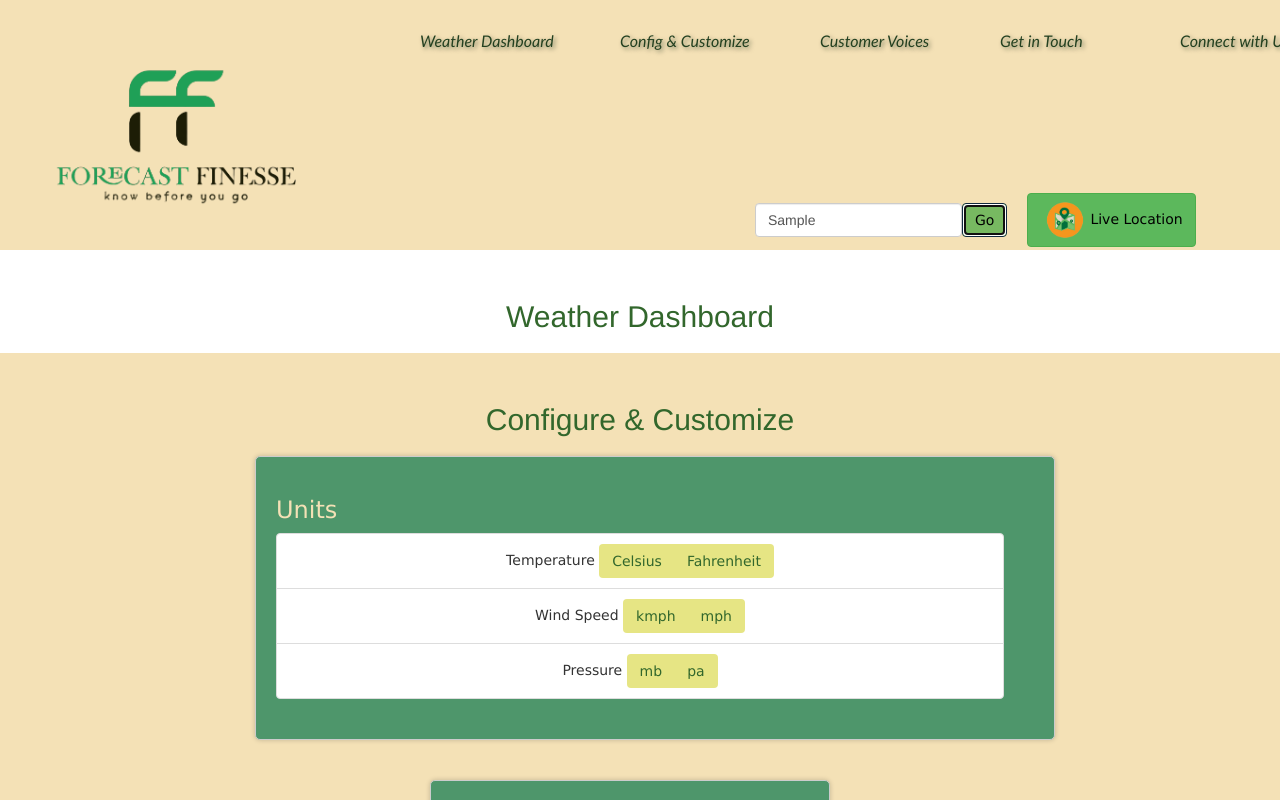
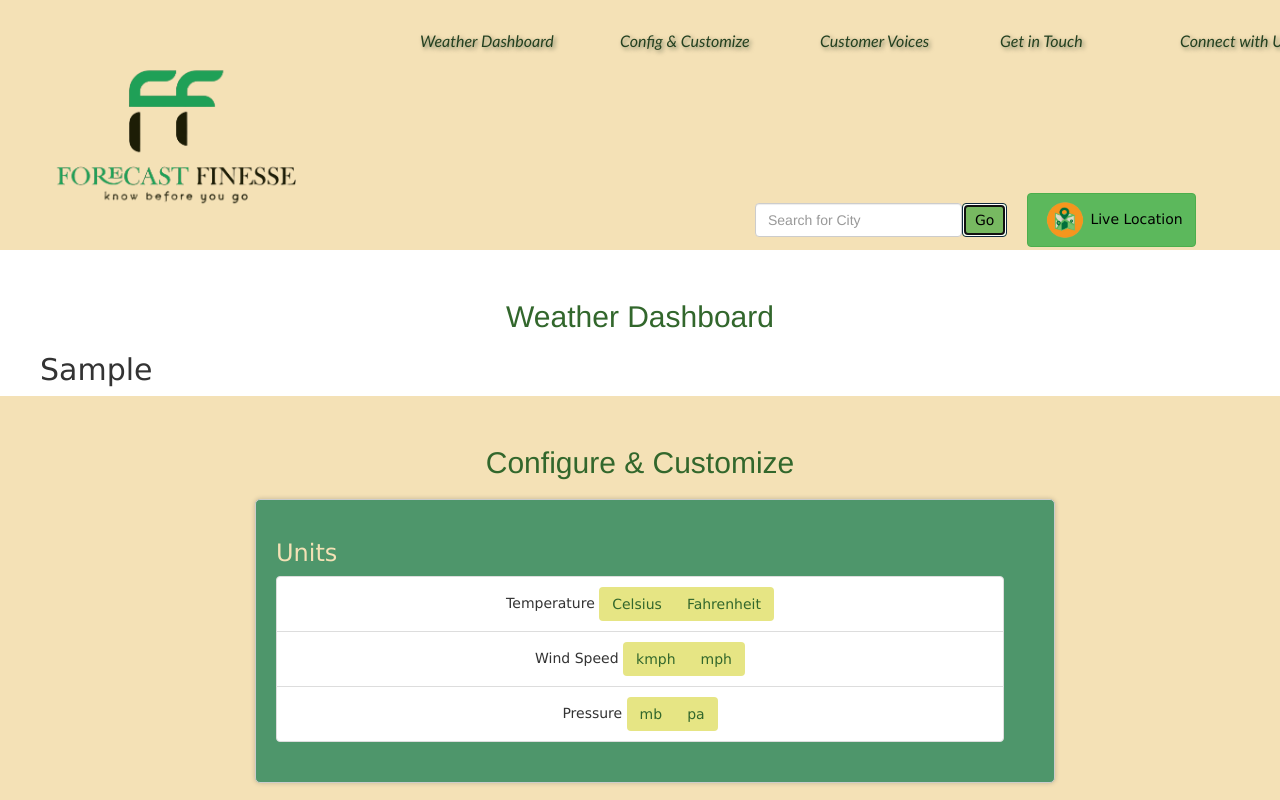
Before and after one commit to Devpuns/weather-app-, a plain HTML site: page index.html in a window 1280 px wide. Both pictures are taken after typing "Sample" into the empty fields and a click on the button "Go". Shown: the top 800 px of the page. Drawn offline with nearby package versions, Linux system fonts and the light colour scheme.

Commit message:
Sixth Commit

```diff
--- a/index.html
+++ b/index.html
@@ -43,12 +43,10 @@
 <!-- Search weather -->
       <div class="search-placeholder">
         <input type="text" class="form-control" placeholder="Search for City">
-          <button class="btn btn-primary" id="goToWeather">Go</button>
+          <button onclick="goBtnOnClicked()" class="btn btn-primary" id="goToWeather">Go</button>
           <button type="button" class="btn btn-success" id="searchLiveWeather">
             <img src="assets/location.png" alt="Icon" width="50px" height="40px">Live Location
           </button>
-          <!-- <button class="btn-login" >Login</button>
-          <button class="btn-sign-up" >Sign-up</button> -->
           <button type="dark" class="btn btn-dark-light" id="darkLight">
             <svg xmlns="http://www.w3.org/2000/svg" width="16" height="16" fill="currentColor" class="bi bi-brilliance" viewBox="0 0 16 16">
               <path d="M8 16A8 8 0 1 1 8 0a8 8 0 0 1 0 16ZM1 8a7 7 0 0 0 7 7 3.5 3.5 0 1 0 0-7 3.5 3.5 0 1 1 0-7 7 7 0 0 0-7 7Z"/>
@@ -60,6 +58,7 @@
 <!-- Weather Dashboard -->
     <section id="Weather-dashboard">
       <h2 id="title">Weather Dashboard</h1>
+        <h3 id="cityName"></h3>
     </section>
 
 <!-- Configure & Customize -->
@@ -207,6 +206,7 @@
     </footer>
 
   <script src="scripts/script.js"></script>
+  <script src="https://code.jquery.com/jquery-3.7.1.js" integrity="sha256-eKhayi8LEQwp4NKxN+CfCh+3qOVUtJn3QNZ0TciWLP4=" crossorigin="anonymous"></script>
   <script src=”https://cdn.jsdelivr.net/npm/bootstrap@5.1.1/dist/js/bootstrap.bundle.min.js” integrity=”sha384-/bQdsTh/da6pkI1MST/rWKFNjaCP5gBSY4sEBT38Q/9RBh9AH40zEOg7Hlq2THRZ” crossorigin=”anonymous”></script>
   <script src="https://code.jquery.com/jquery-3.6.0.min.js"></script>
   <script src="https://cdn.jsdelivr.net/npm/bootstrap@5.5.0/dist/js/bootstrap.min.js"></script>
--- a/scripts/script.js
+++ b/scripts/script.js
@@ -0,0 +1,8 @@
+function goBtnOnClicked() {
+    const searchInput = document.querySelector('.form-control'); // Assuming this is your input field
+    const cityName = document.querySelector('#cityName');
+    const city = searchInput.value;
+    cityName.innerText = city;
+    searchInput.value = "";
+    console.log(cityName.innerText);
+}
--- a/stylesheets/style.css
+++ b/stylesheets/style.css
@@ -115,6 +115,16 @@
   text-align: center;
   color: #32672c;
 }
+/* Weather Dashboard */
+#cityName {
+  margin-left: 40px;
+  font-size: 30px;
+  font-family: 'Lucida Sans', 'Lucida Sans Regular', 'Lucida Grande', 'Lucida Sans Unicode', Geneva, Verdana, sans-serif;
+}
+
+
+
+
 /* Connect with Us */
 .row g-3 {
   border: 1px #234020;
```
